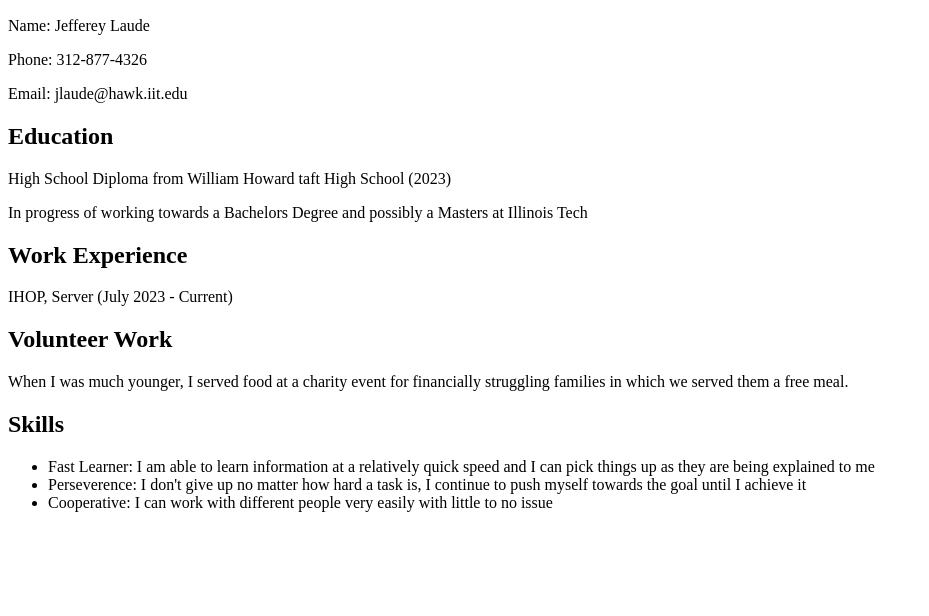
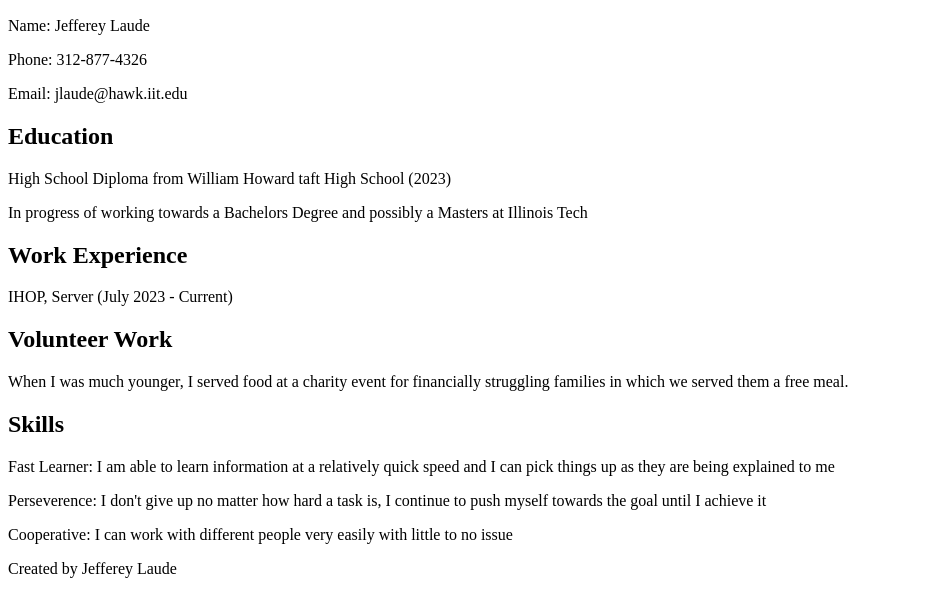
Before and after one commit to jlaude2504/Project-1, a plain HTML site: page Main.html in a window 1280 px wide. Shown: the part 180-796 px from the top of the page, without its empty margins (0-929 px from the left). Drawn offline with Linux system fonts and the light colour scheme.

Commit message:
Update Main.html

```diff
--- a/Main.html
+++ b/Main.html
@@ -29,11 +29,14 @@
 		<h2>Volunteer Work</h2>
 				 <p>When I was much younger, I served food at a charity event for financially struggling families in which we served them a free meal.</p>
 		<h2>Skills</h2>
-			<ul>
-				 <li>Fast Learner: I am able to learn information at a relatively quick speed and I can pick things up as they are being explained to me</li>
-				 <li>Perseverence: I don't give up no matter how hard a task is, I continue to push myself towards the goal until I achieve it</li>
-				 <li>Cooperative: I can work with different people very easily with little to no issue</li>
-			</ul>
+				 <p>Fast Learner: I am able to learn information at a relatively quick speed and I can pick things up as they are being explained to me</p>
+				 <p>Perseverence: I don't give up no matter how hard a task is, I continue to push myself towards the goal until I achieve it</p>
+				 <p>Cooperative: I can work with different people very easily with little to no issue</p>
+
+				<footer>
+					<p>Created by Jefferey Laude</p>
+				</footer>
+
 	</body>
 
 </html>
```
